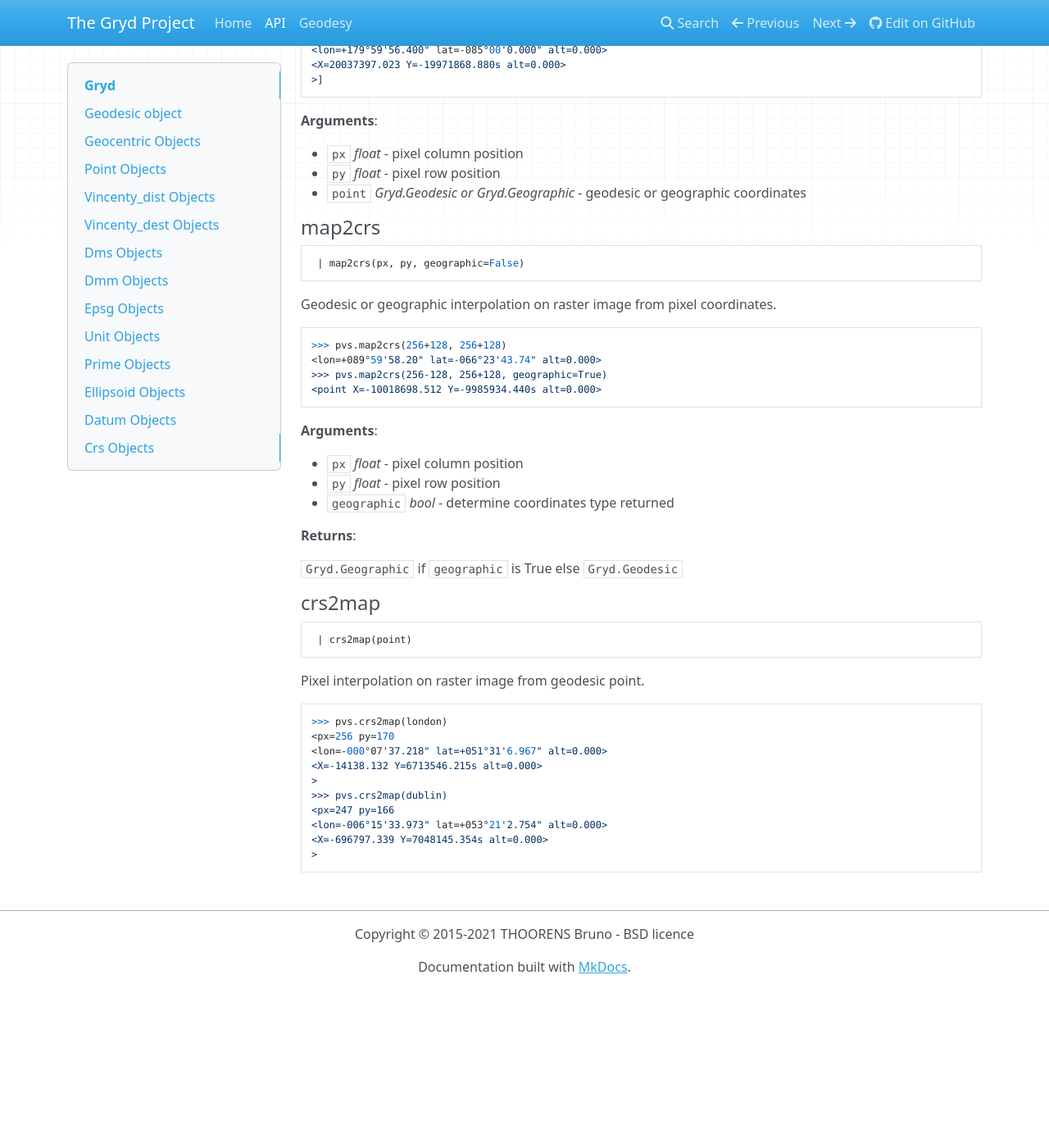
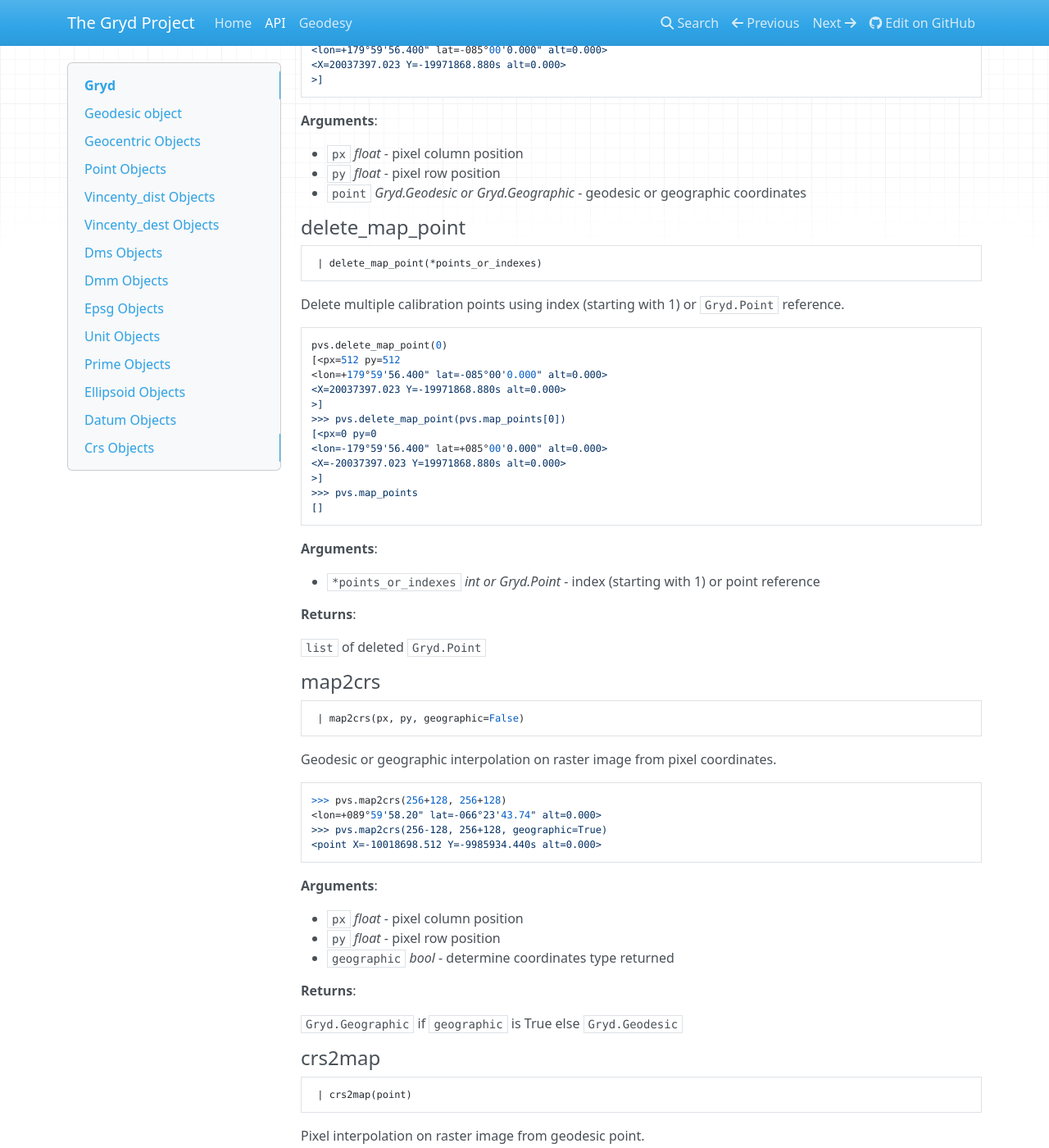
Before and after one commit to Moustikitos/gryd, an MkDocs documentation site: the page built from docs/api.md, in a window 1280 px wide and 1400 px high, scrolled down 10428 px. Shown: the whole window at 82% size. Built offline with MkDocs 1.6.1, drawn with Linux system fonts in a browser that asks for light colours; nearby versions of some CDN libraries; before the commit the page ends 11635 px from its top, so only the background shows below that; some of the changed text lies outside the part shown.

Commit message:
docstring update

````diff
--- a/docs/api.md
+++ b/docs/api.md
@@ -626,6 +626,40 @@ ones.
 - `point` _Gryd.Geodesic or Gryd.Geographic_ - geodesic or geographic
   coordinates
 
+<a name="Gryd.Crs.delete_map_point"></a>
+#### delete\_map\_point
+
+```python
+ | delete_map_point(*points_or_indexes)
+```
+
+Delete multiple calibration points using index (starting with 1) or
+`Gryd.Point` reference.
+
+```python
+pvs.delete_map_point(0)
+[<px=512 py=512
+<lon=+179°59'56.400" lat=-085°00'0.000" alt=0.000>
+<X=20037397.023 Y=-19971868.880s alt=0.000>
+>]
+>>> pvs.delete_map_point(pvs.map_points[0])
+[<px=0 py=0
+<lon=-179°59'56.400" lat=+085°00'0.000" alt=0.000>
+<X=-20037397.023 Y=19971868.880s alt=0.000>
+>]
+>>> pvs.map_points
+[]
+```
+
+**Arguments**:
+
+- `*points_or_indexes` _int or Gryd.Point_ - index (starting with 1)
+  or point reference
+
+**Returns**:
+
+  `list` of deleted `Gryd.Point`
+
 <a name="Gryd.Crs.map2crs"></a>
 #### map2crs
 
@@ -663,6 +697,7 @@ coordinates.
 
 Pixel interpolation on raster image from geodesic point.
 
+
 ```python
 >>> pvs.crs2map(london)
 <px=256 py=170
@@ -675,3 +710,12 @@ Pixel interpolation on raster image from geodesic point.
 <X=-696797.339 Y=7048145.354s alt=0.000>
 >
 ```
+
+**Arguments**:
+
+- `point` _Gryd.Geodesic or Gryd.Geographic_ - geodesic or geographic
+  coordinates
+
+**Returns**:
+
+  `Gryd.Point`
````
Also changed, not shown: Gryd/__init__.py (+30 -0 lines).
